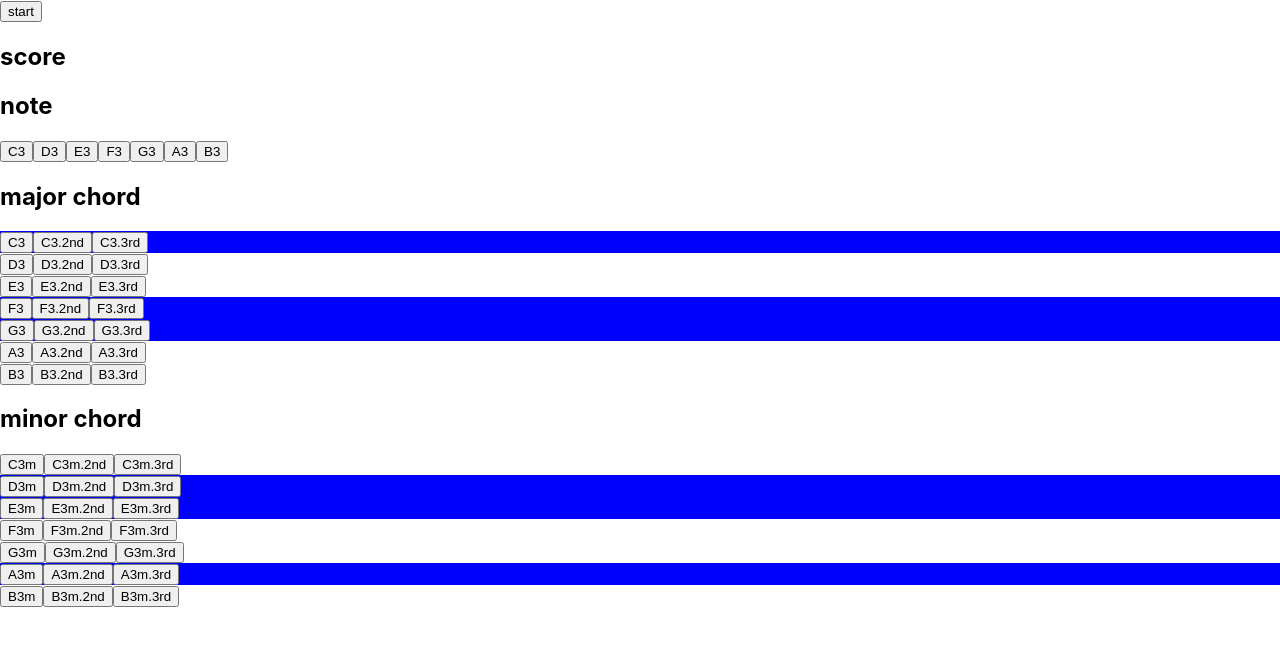
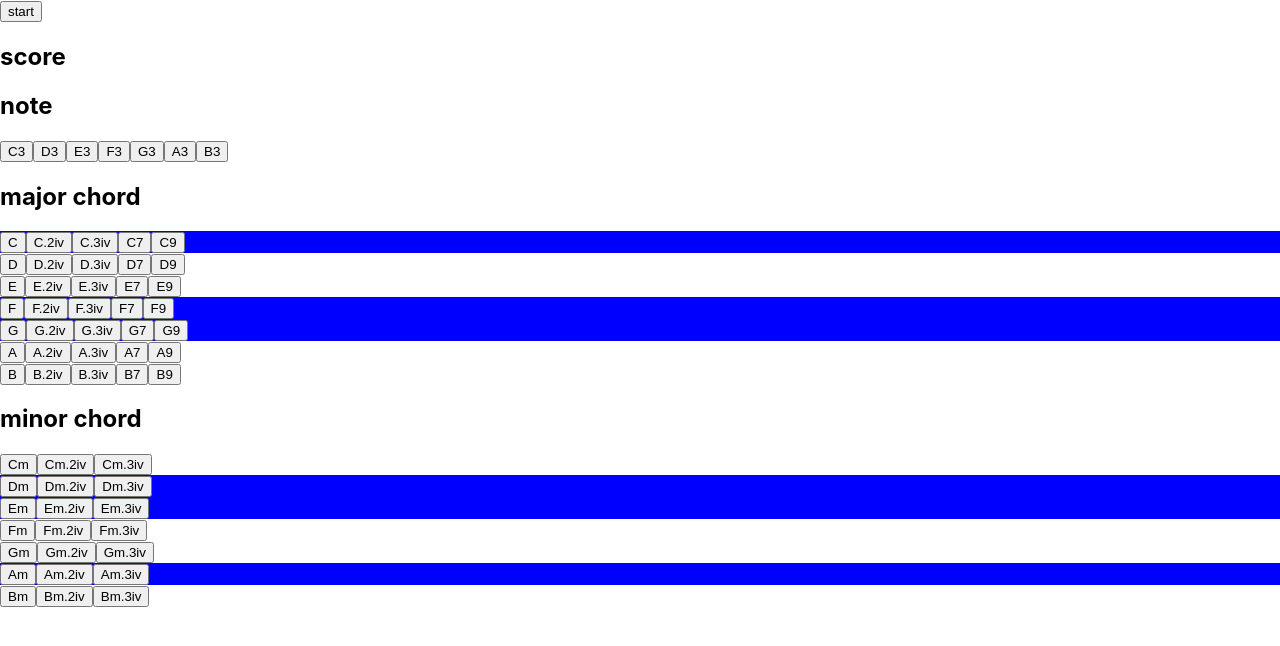
Before and after one commit to kinakobooster/oto, a React (Create React App) app: page / in a window 1280 px wide. Shown: the top 646 px of the page. Built offline with nearby package versions, Linux system fonts and the light colour scheme.

Commit message:
スコア機能を強化する

```diff
--- a/src/App.js
+++ b/src/App.js
@@ -6,14 +6,13 @@ const synth = new Tone.PolySynth().toMaster()
 
 const makeSomeNoise = (note) => synth.triggerAttackRelease(note,"4n")
 const makeSomeChord = (array) => synth.triggerAttackRelease(array,"2n")
+
 const transposeNoteFromC4 = (number) => Tone.Frequency("C3").transpose(number).toNote()
 const transposeNoteFromKey = (number, keyNote) => Tone.Frequency(keyNote).transpose(number).toNote()
 let keyNote = "C3"
 const defaultBpm = 144
 Tone.Transport.bpm.value = defaultBpm
 
-
-function App() {
 const score = []
 
 const scale = [0,2,4,5,7,9,11] // length 7
@@ -25,11 +24,15 @@ function App() {
 const makeHarmony = (start,array) => Tone.Frequency(start).harmonize(array).map(e => e.toNote())
 // いろんな和音をつくる
 const majorHarmony = (start) => makeHarmony(start,[-12,0,4,7])
-  const majorHarmony2nd = (start) => makeHarmony(start,[-12,4,7,12])
-  const majorHarmony3rd = (start) => makeHarmony(start,[-12,7, 12, 16])
+const majorHarmony2iv = (start) => makeHarmony(start,[-12,4,7,12])
+const majorHarmony3iv = (start) => makeHarmony(start,[-12,7, 12, 16])
+
+const major7Harmony = (start) => makeHarmony(start,[-12,0,4,7,11])
+const major9Harmony = (start) => makeHarmony(start,[-12,0,4,9,14])
+
 const minorHarmony = (start) => makeHarmony(start,[-12,0, 3, 7])
-  const minorHarmony2nd = (start) => makeHarmony(start,[-12,3, 7, 12])
-  const minorHarmony3rd = (start) => makeHarmony(start,[-12,7, 12, 15])
+const minorHarmony2iv = (start) => makeHarmony(start,[-12,3, 7, 12])
+const minorHarmony3iv = (start) => makeHarmony(start,[-12,7, 12, 15])
 
 // ダイアトニックかしらべる
 const isDiatonic = (array) => {
@@ -39,51 +42,84 @@ function App() {
 }
 
 //楽譜を触る
-  const soundFromStack = () => {
-    if (score.length !== 0) {
+
+
+const scoreVisible = (score) => score.map((e) => e.chordName)
+
+class App extends React.Component {
+  constructor(props) {
+    super(props);
+    this.state = {
+      isPlay: false,
+      score: new Array()};
+    this.pushToScore = this.pushToScore.bind(this);
+    this.handleLoop = this.handleLoop.bind(this);
+    this.loop()
+  }
+  handleLoop() {
+    this.setState({isPlay: !this.state.isPlay})
+  }
+  pushToScore(array, chordName) {
+    this.setState(
+      {score: [...this.state.score, {chordName:chordName, sound: array}]}
+      )
+    }
+  soundFromStack(){
+    if (this.state.score.length !== 0) {
+      let score = this.state.score
       makeSomeChord(score.shift().sound)
+      this.setState(
+        {score: score}
+      )
     }
   }
-  const pushToScore = (array, chordName) => score.push({chordName:chordName, sound: array})
-  const loop = () => setInterval(() => {
+  loop(){
+    setInterval(() => {
+    if (!this.state.isPlay) return
     console.log('beats!')
-    soundFromStack(score)
+    this.soundFromStack()
     }, 2 / defaultBpm * 60 * 1000)
-  const scoreVisible = score.map((e) => e.chordName)
+  }
+  render() {
   return (
     <>
     <button
-    onClick={() => loop()}
-    >start</button>
+    onClick={() => this.handleLoop()}
+    >{this.state.isPlay ? 'stop' : 'start' }</button>
     <h2>score</h2>
-    {scoreVisible.join()}
+    {scoreVisible(this.state.score).join()}
     <h2>note</h2>
     {scaleNotes.map((e) => {
       return <button onClick={() => makeSomeNoise(e)} >{e}</button>})}
     <h2>major chord</h2>
       {scaleNotes.map((e) => {
       const harmony = majorHarmony(e)
-      const harmony2nd = majorHarmony2nd(e)
-      const harmony3rd = majorHarmony3rd(e)
+      const harmony2iv = majorHarmony2iv(e)
+      const harmony3iv = majorHarmony3iv(e)
+      const harmony7th = major7Harmony(e)
+      const harmony9th = major9Harmony(e)
       return <div className={isDiatonic(harmony) ? 'blue' : '' }>
-      <button onClick={() => pushToScore(harmony, e)} >{e}</button>
-      <button onClick={() => pushToScore(harmony2nd, e)} >{e}.2nd</button>
-      <button onClick={() => pushToScore(harmony3rd, e)} >{e}.3rd</button>
+      <button onClick={() => this.pushToScore(harmony, e.slice(0,1))} >{e.slice(0,1)}</button>
+      <button onClick={() => this.pushToScore(harmony2iv, e.slice(0,1))} >{e.slice(0,1)}.2iv</button>
+      <button onClick={() => this.pushToScore(harmony3iv, e.slice(0,1))} >{e.slice(0,1)}.3iv</button>
+      <button onClick={() => this.pushToScore(harmony7th, e.slice(0,1)+"7")} >{e.slice(0,1)}7</button>
+      <button onClick={() => this.pushToScore(harmony9th, e.slice(0,1)+"9")} >{e.slice(0,1)}9</button>
       </div>
       })}
     <h2>minor chord</h2>
       {scaleNotes.map((e) => {
       const harmony = minorHarmony(e)
-      const harmony2nd = minorHarmony2nd(e)
-      const harmony3rd = minorHarmony3rd(e)
+      const harmony2iv = minorHarmony2iv(e)
+      const harmony3iv = minorHarmony3iv(e)
       return <div className={isDiatonic(harmony) ? 'blue' : '' }>
-      <button onClick={() => pushToScore(harmony)} >{e}m</button>
-      <button onClick={() => pushToScore(harmony2nd)} >{e}m.2nd</button>
-      <button onClick={() => pushToScore(harmony3rd)} >{e}m.3rd</button>
+      <button onClick={() => this.pushToScore(harmony, e.slice(0,1)+"m")} >{e.slice(0,1)}m</button>
+      <button onClick={() => this.pushToScore(harmony2iv, e.slice(0,1)+"m")} >{e.slice(0,1)}m.2iv</button>
+      <button onClick={() => this.pushToScore(harmony3iv, e.slice(0,1)+"m")} >{e.slice(0,1)}m.3iv</button>
       </div>
       })}
     </>
   )
   }
+}
 
 export default App;
```
Lines whose indentation alone changed are shown as unchanged.
